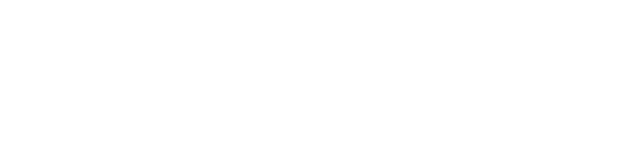
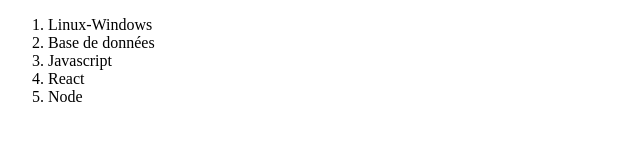
Before and after one commit to sabin-dev/mon-cv, a plain HTML site: page index.html in a window 1280 px wide. Shown: the whole page, without its empty margins (0-640 px from the left). Drawn offline with Linux system fonts and the light colour scheme.

Commit message:
mise en place de la section competences

```diff
--- a/index.html
+++ b/index.html
@@ -8,5 +8,25 @@
 </head>
 <body>
 
+
+
+
+
+
+
+
+
+
+
+
+    <section>
+        <ol>
+            <li>Linux-Windows</li>
+            <li>Base de données</li>
+            <li>Javascript</li>
+            <li>React</li>
+            <li>Node</li>
+        </ol>
+    </section>
 </body>
 </html>
```
